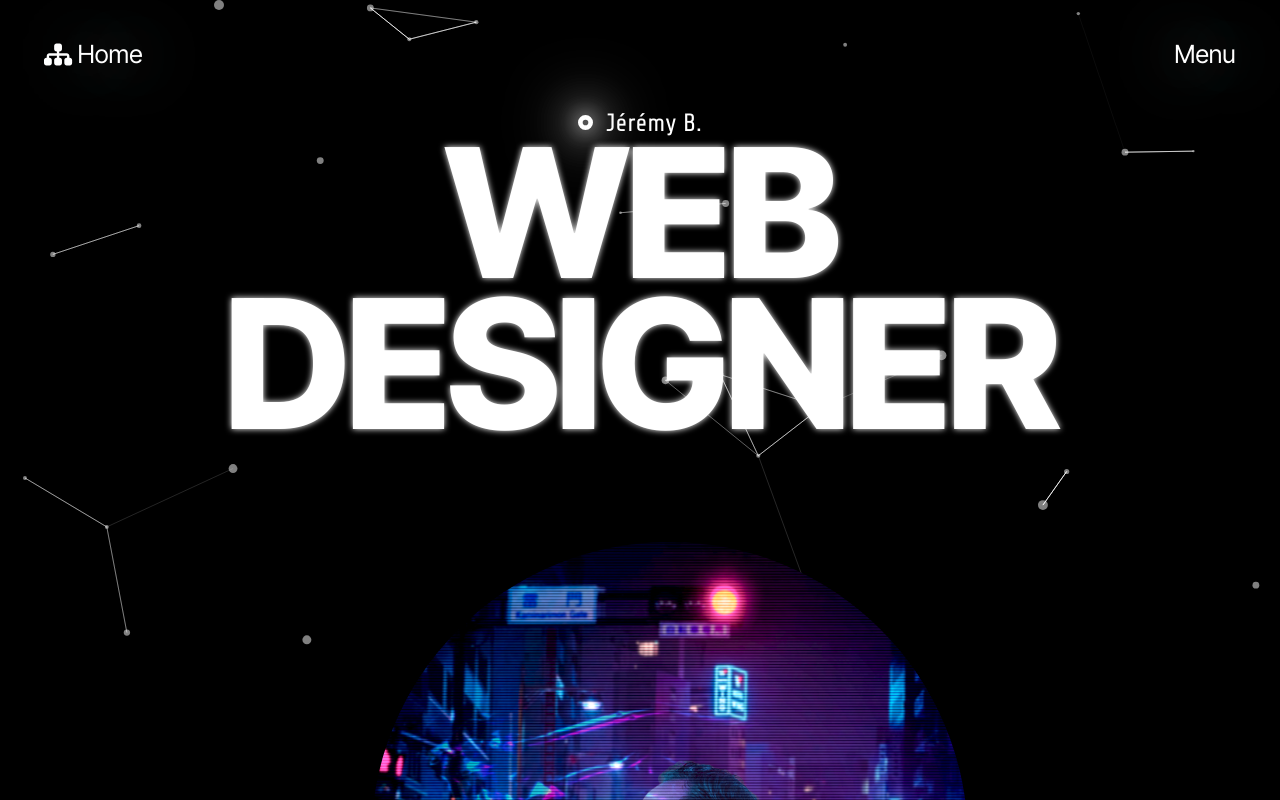
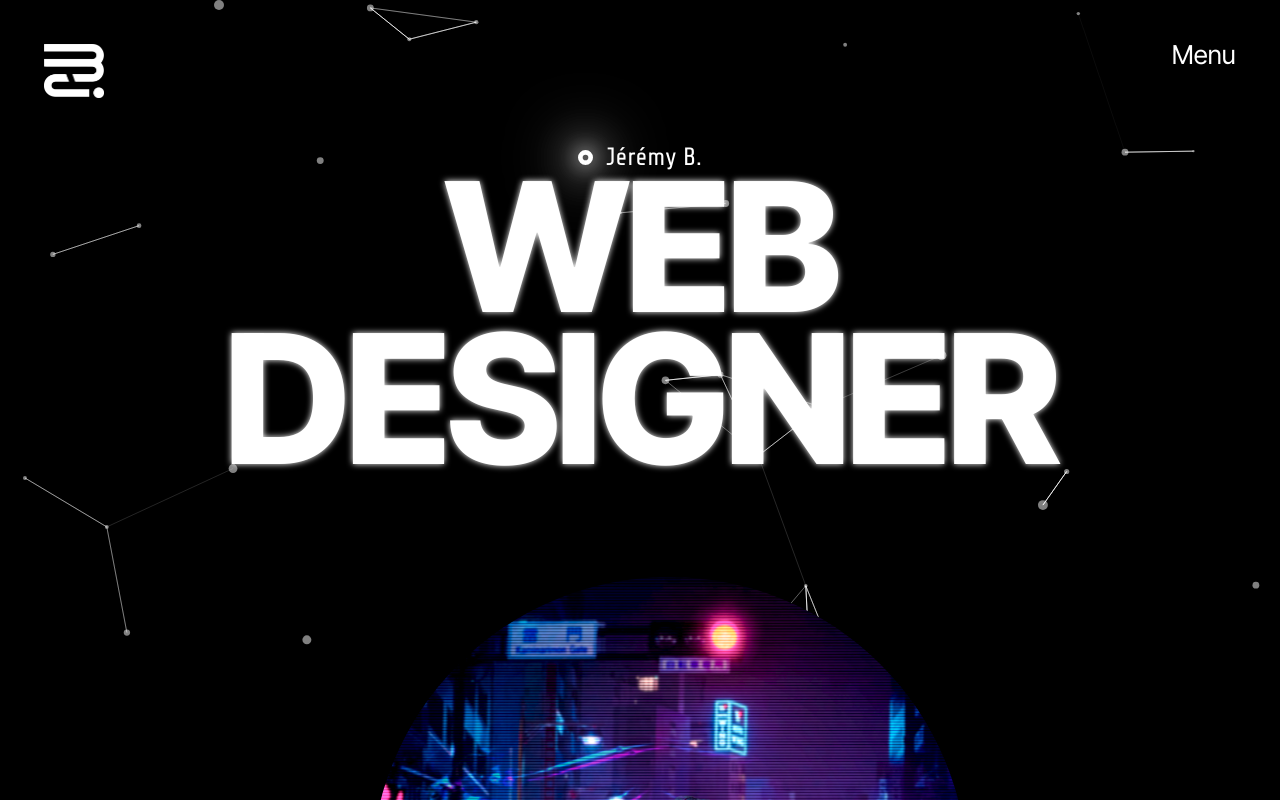
Before and after one commit to VikzG/Portfolio, a React (Create React App) app: page / in a window 1280 px wide. Shown: the top 800 px of the page. Built offline with nearby package versions, Linux system fonts and the light colour scheme.

Commit message:
maj pf menu

```diff
--- a/src/components/Navigation/index.jsx
+++ b/src/components/Navigation/index.jsx
@@ -2,8 +2,7 @@ import React, { useState,useEffect } from 'react';
 import './style.scss';
 import { Link } from 'react-router-dom';
 import { motion,AnimatePresence } from "framer-motion";
-import { FontAwesomeIcon } from '@fortawesome/react-fontawesome';
-import { faSitemap } from '@fortawesome/free-solid-svg-icons';
+import mylogo from "../../assets/logo_jeremy.png";
 
 function Navigation() {
   const [isModalOpen, setIsModalOpen] = useState(false);
@@ -46,9 +45,8 @@ function Navigation() {
       ease: [0, 0.71, 0.2, 1.01],
       }}
       >
-      <FontAwesomeIcon icon={faSitemap} />
-      <Link to="/">
-         Home
+        <Link to ="/">
+      <motion.img className="my-logo" src={mylogo} alt="mon logo"/>
       </Link>
       </motion.button>
       <motion.button
@@ -66,7 +64,9 @@ function Navigation() {
       ease: [0, 0.71, 0.2, 1.01],
       }}
       >
+        <p className='my-menu'>
         Menu
+        </p>
       </motion.button>
       <AnimatePresence>
       {isModalOpen && (
--- a/src/components/Navigation/style.scss
+++ b/src/components/Navigation/style.scss
@@ -9,10 +9,12 @@
 }
 
 .main-nav-top{
+    display: flex;
+    justify-content: flex-start;
     font-size: 25px;
     font-weight: 400;
     font-family: 'Inter Tight', sans-serif;
-    background-color: black;
+    background-color: transparent;
     border: none;
     text-shadow: 0 0 60px rgba(202,228,225,0.8);
     text-decoration: none;
@@ -23,47 +25,46 @@
     color: white;
 }
 
-.main-nav-top a:hover {
-    position: relative;
-}
-
-.main-nav-top a:hover::before {
-    content: "";
-    position: absolute;
-    left: 0;
-    bottom: -2px;
-    width: 100%;
-    height: 2px;
-    background-color: white;
-    animation: underline 0.5s forwards;
-}
-
 
 .main-nav-menu{
-    font-size: 25px;
+    display: flex;
+    font-size: 26px;
     font-weight: 400;
     font-family: 'Inter Tight', sans-serif;
     color: white;
-    text-shadow: 0 0 60px rgba(202,228,225,0.8);
-    text-decoration: none;
-    background-color: black;
+    background-color: transparent;
     cursor: pointer;
     border-style: none;
+    transition:
+    text-decoration 0.3s ease-in;
 }
 
-.main-nav-menu:hover {
-    position: relative;
+.my-menu{
+    align-self: flex-start;
+    margin: 0;
+    transition:
+    filter 0.3s ease-in;
+    &:hover{
+        filter: drop-shadow(0px 0px 5px white);
+    }
 }
 
-.main-nav-menu:hover::before {
-    content: "";
-    position: absolute;
-    left: 0;
-    bottom: -2px;
-    width: 100%;
-    height: 2px;
-    background-color: white;
-    animation: underline 0.5s forwards;
+.my-logo {
+    max-width: 60px;
+    padding-top: 5px;
+    cursor: pointer;
+    transition:
+    filter 0.3s ease-in;
+    &:hover{
+        filter: drop-shadow(0 0 5px white);
+    }
+}
+
+@media only screen and (max-width : 1024px) {
+
+    .my-logo {
+        max-width: 40px;
+    }
 }
 
 
```
Also changed, not shown: src/assets/logo_jeremy.png (added).
